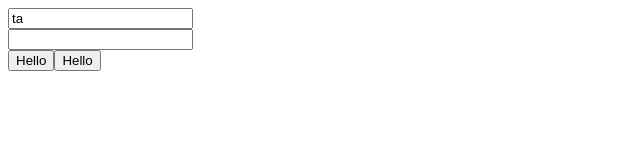
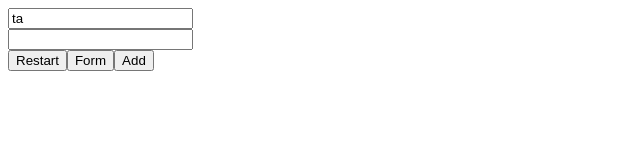
Before and after one commit to sherikwong/test, an Angular app: page / in a window 1280 px wide. Shown: the top 160 px of the page, without its empty margins (0-640 px from the left). Built offline with nearby package versions, Linux system fonts and the light colour scheme; what ngx-mask would draw is missing.

Commit message:
Working on recursive intersection

```diff
--- a/src/app/error-subscription/error-subscription.component.html
+++ b/src/app/error-subscription/error-subscription.component.html
@@ -1,17 +1,12 @@
 <div [formGroup]="formGroup" *ngIf="formGroup">
-    <div class="d-flex">
-        <input formControlName="control1" type="text" />
+    <div class="d-flex" *ngFor="let control of formGroup.controls | keyvalue">
+        <input [formControlName]="control.key" type="text" />
         <div *ngIf="errorMessages">
-            <span *ngFor="let error of errorMessages.control1"></span>
-        </div>
-    </div>
-    <div class="d-flex">
-        <input formControlName="control2" type="text" />
-        <div *ngIf="errorMessages">
-            <span *ngFor="let error of errorMessages.control2"></span>
+            <span *ngFor="let error of errorMessages[control.key]"></span>
         </div>
     </div>
 </div>
 
-<button (click)="button()">Hello</button>
-<button (click)="check()">Hello</button>
+<button (click)="button()">Restart</button>
+<button (click)="check()">Form</button>
+<button (click)="addControl()">Add</button>
--- a/src/app/error-subscription/error-subscription.component.ts
+++ b/src/app/error-subscription/error-subscription.component.ts
@@ -1,8 +1,8 @@
-import { Component, OnInit } from '@angular/core';
-import { FormGroup, FormBuilder, AbstractControl, Validators, ValidationErrors } from '@angular/forms';
+import { Component, OnInit, OnChanges } from '@angular/core';
+import { FormGroup, FormBuilder, AbstractControl, Validators, ValidationErrors, FormControl } from '@angular/forms';
 import { combineLatest, Observable, merge, Subscribable } from 'rxjs';
 import { EventEmitter } from 'events';
-import { startWith, map, scan } from 'rxjs/operators';
+import { startWith, map as errorSubscription, scan, map, tap } from 'rxjs/operators';
 import { all } from 'q';
 
 type ErrorMessage = string | ((controlName: string, control: AbstractControl, errorDetails?: { [key: string]: any }) => any);
@@ -14,7 +14,10 @@ type ControlErrorsMap = Map<string, string>;
   styleUrls: ['./error-subscription.component.scss']
 })
 export class ErrorSubscriptionComponent implements OnInit {
-  formGroup: FormGroup;
+  formControlsErrors = new Map<string, ControlErrorsMap>(); // All errors for controls w/ type Map<form control name, Map<error name, error message string>>
+  oldFormGroup: any;
+  formGroup: any;
+
   errorMessages: { [key: string]: ErrorMessage };
 
 
@@ -26,7 +29,7 @@ export class ErrorSubscriptionComponent implements OnInit {
       control2: [null, Validators.compose([this.validator, Validators.required])]
     });
 
-    // this.formGroup.valueChanges.subscribe(value => console.log(value));
+    this.formGroup.valueChanges.subscribe(value => this.formGroup);
 
     this.errorMessages = {
       required: (controlName: string, control: AbstractControl, errorDetails: { [key: string]: any }) => `This field is required`,
@@ -37,63 +40,154 @@ export class ErrorSubscriptionComponent implements OnInit {
   }
 
   button() {
-    this.update(this.formGroup, this.errorMessages);
+    this.formGroup.valueChanges.pipe(
+      map(newFormGroup => {
+        this.intersection(this.oldFormGroup ? this.oldFormGroup : newFormGroup, newFormGroup);
+        this.oldFormGroup = newFormGroup;
+      }),
+      // map(newFormGroup => {
+      //   this.intersection(this.oldFormGroup ? this.oldFormGroup : newFormGroup, newFormGroup);
+      // })
+    ).subscribe(value => console.log(value));
+    // this.update(this.oldFormGroup, this.errorMessages).subscribe(value => console.log(value));
   }
 
   // Edge case: If a form control is added later on?
-
-  public update(formGroup: FormGroup, errorMessages, undefinedErrorMessage?: ErrorMessage) {
-    const errorMessagesEntries = Object.entries(errorMessages);
-    const formControlEntries = Object.entries(formGroup.controls);
-
-    if (errorMessagesEntries.length || formControlEntries.length) { // If required parameters exist...
-
-      const allFormControlsErrors = new Map<string, ControlErrorsMap>(); // All errors for controls w/ type Map<form control name, Map<error name, error message string>>
-
-      const subscriptions: any[] = [...formControlEntries].map(([controlName, control]) => { // Loop through form controls
-        return control && control.statusChanges.pipe( // Pipe each status change observable from form controls
-          startWith(control.valid ? 'VALID' : 'INVALID'), // Feign first response otherwise first touch change will not be registered
-          map(validityStatus => {
-            return this.mapSubscription(controlName, control, validityStatus, errorMessages, undefinedErrorMessage, allFormControlsErrors);
-          })
-        )
-      });
+  public update(formGroup: FormGroup, possibleErrorMessages, undefinedErrorMessage?: ErrorMessage) {
 
 
-      combineLatest(...subscriptions).subscribe(result => {
-        console.log(result);
-      });
+    // const errorMessagesEntries = Object.entries(possibleErrorMessages);
+    // const formControlEntries = Object.entries(formGroup.controls);
+
+    // if (errorMessagesEntries.length || formControlEntries.length) { // If required parameters exist...
+    //   const allFormControlsErrors = new Map<string, ControlErrorsMap>(); // All errors for controls w/ type Map<form control name, Map<error name, error message string>>
+
+
+
+    //   const errorSubscriptions: any[] = [...formControlEntries].map(([controlName, control]) => { // Loop through form controls
+    //     return control && control.statusChanges.pipe( // Pipe each status change observable from form controls
+    //       startWith(control.valid ? 'VALID' : 'INVALID'), // Feign first response otherwise first touch change will not be registered
+    //       map(validityStatus => this.errorSubscription({ controlName, control, possibleErrorMessages }))
+    //     )
+    //   });
+
+
+    //   return combineLatest(...errorSubscriptions);
+    // }
+    this.intersection(this.formGroup, formGroup)
+  }
+
+
+  // changesToFormGroupControls(formGroup: FormGroup) {
+    // let oldControlsArray = Object.keys(this.oldFormGroup.controls).keys();
+    // let newControlsArray = Object.keys(formGroup.controls).keys();
+    // const lengthOld = Array.from(oldControlsArray).length;
+    // const lengthNew = Array.from(newControlsArray).length;
+
+    // let smallestNumControls;
+    // let largestNumControls;
+
+    // if (lengthOld > lengthNew) {
+    //   let tempArray = oldControlsArray;
+    //   oldControlsArray = newControlsArray;
+    //   newControlsArray = tempArray;
+
+
+    // }
+
+    // smallestNumControls = smallestNumControls.sort((a, b) => a.toLowerCase() < b.toLowerCase() ? ((a.toLowerCase() > b.toLowerCase()) ? 1 : 0) : -1); // Sort A-Z
+
+    // const matchingControlNames = new Set(smallestNumControls);
+
+    // let startIndex = 0;
+    // let endIndex = largestNumControls.length - 1;
+
+    // for
+
+  // }
+
+  private intersection(arr1, arr2) {
+    arr1 = arr1.length >= 0 ? arr1 : [...Object.keys(arr1)];
+    arr2 = arr2.length >= 0 ? arr2 : [...Object.keys(arr2)];
+
+    let length1 = arr1.length;
+    let length2 = arr2.length;
+
+    if (length1 > length2) {
+      let tempp = arr1;
+      arr1 = arr2;
+      arr2 = tempp;
+
+      let temp = length1;
+      length1 = length2;
+      length2 = temp;
+    } else {
+      let tempp = arr2;
+      arr2 = arr1;
+      arr1 = tempp;
+
+      let temp = length2;
+      length2 = length1;
+      length1 = temp;
+    }
+
+    arr1 = arr1.sort((a, b) => a && b &&  a.toLowerCase() < b.toLowerCase() ? ((a.toLowerCase() > b.toLowerCase()) ? 1 : 0) : -1); // Sort A-Z
+
+    for (let i = 0; i < length2; i++) {
+      if (this.binarySearch(arr1, 0, length1 - 1, arr2[i]) !== -1) {
+        console.log(arr2[i]);
+      }
     }
   }
 
-  mapSubscription(controlName, control, validityStatus, errorMessages, undefinedErrorMessage, allFormControlsErrors: Map<any, any>) {
-    if (validityStatus === 'INVALID') {
-      allFormControlsErrors.set(controlName, new Map());
+  private binarySearch(array, leftIndex, rightIndex, x) {
+    console.log(array, leftIndex, rightIndex, x);
+    if (rightIndex >= 1) {
+      let mid = 1 + (rightIndex - 1) / 2;
+
+      const middleEl = array[mid].toLowerCase();
+      const currentEl = x.toLowerCase();
+
+      if (middleEl === currentEl) return mid;
+      if (middleEl > currentEl) return this.binarySearch(array, leftIndex, mid - 1, x);
+      if (middleEl < currentEl) return this.binarySearch(array, leftIndex, mid + 1, x);
+
+      return -1;
+    }
+  }
+
+
+  errorSubscription(param) {
+    const controlName = param.controlName;
+    const possibleErrorMessages = param.possibleErrorMessages;
+    const control = param.control;
+
+    if (!control.valid) {
+      this.formControlsErrors.set(controlName, new Map());
+
       Object.entries(control.errors).forEach(([errorName, errorDetails]) => { // Loop through current control's errors
         let errorMessage = '';
-        const associatedErrorValue = errorMessages[errorName as string];
+        const associatedErrorValue = possibleErrorMessages[errorName as string];
 
-        const evaluateMessage = message => typeof associatedErrorValue === 'function' ? message(controlName, control, errorName, errorDetails) : message; // Evaluate error's value from errorMessages param
+        const evaluateMessage = message => typeof associatedErrorValue === 'function' ? message(controlName, control, errorName, errorDetails) : message; // Evaluate error's value from possibleErrorMessages param
 
         if (associatedErrorValue) { // If the current control's error evaluation is exists incoming errorMessages
 
           errorMessage = evaluateMessage(associatedErrorValue); // If fn, evaluated. Otherwise, use string
-          allFormControlsErrors.get(controlName).set(errorName, errorMessage);
+          this.formControlsErrors.get(controlName).set(errorName, errorMessage);
 
         } else { // If error is not defined, use default or passed in error message
 
-          if (!undefinedErrorMessage) undefinedErrorMessage = (control) => `There was an error with the field ${controlName} with value ${control.value}`;
-          errorMessage = evaluateMessage(undefinedErrorMessage);
-          allFormControlsErrors.get(controlName).set(undefined, errorMessage);
+          const undefinedErrorMessage = (control) => `There was an error with the field ${controlName} with value ${control.value}`;
+          this.formControlsErrors.get(controlName).set(undefined, undefinedErrorMessage(control));
 
         }
       })
     } else {
-      if (!allFormControlsErrors.has(controlName)) allFormControlsErrors.delete(controlName); // If control is valid, delete existing map entry from
+      if (!this.formControlsErrors.has(controlName)) this.formControlsErrors.delete(controlName); // If control is valid, delete existing map entry from
     }
 
-    return { name: controlName, errors: Array.from(allFormControlsErrors.get(controlName).values()) };
-
+    return { name: controlName, errors: Array.from(this.formControlsErrors.get(controlName).values()) };
   }
 
   validator(control: AbstractControl): ValidationErrors {
@@ -106,6 +200,10 @@ export class ErrorSubscriptionComponent implements OnInit {
   }
 
   check() {
-    console.log(this.formGroup.controls.control2);
+    console.log(this.formGroup.controls);
+  }
+
+  addControl() {
+    this.formGroup.addControl('control3', new FormControl(false, this.validator));
   }
 }
```
